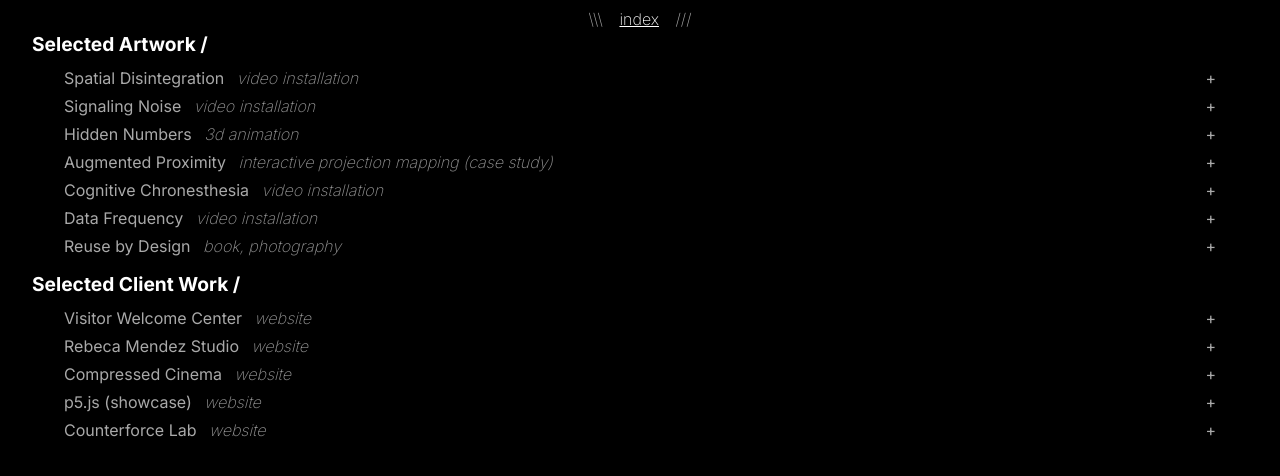
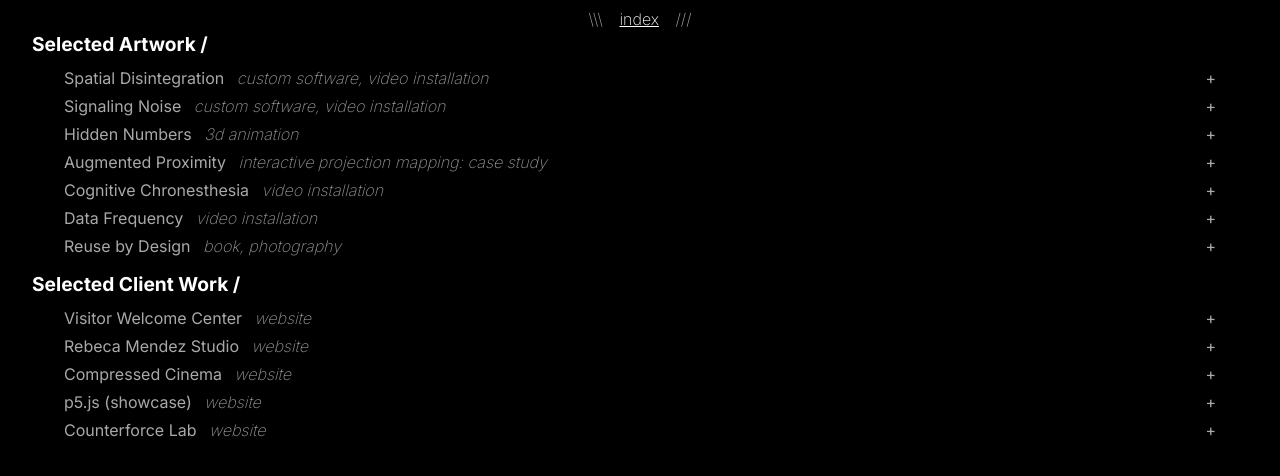
Before and after one commit to karinaxlpz/portfolio, a plain HTML site: page index.html in a window 1280 px wide. Both pictures are taken after a click on the element "index". Drawn offline with nearby package versions, Linux system fonts and the light colour scheme.

Commit message:
title description

```diff
--- a/index.html
+++ b/index.html
@@ -41,7 +41,7 @@
                         <span class="index-item-yr">2019</span>
                         <span class="index-item-title">
                             <span class="index-item-title-name">Spatial Disintegration</span>
-                        <span class="index-item-title-description">video installation</span>
+                        <span class="index-item-title-description">custom software, video installation</span>
                         </span>
                     </div>
                     <div class="index-content">
@@ -80,7 +80,7 @@
                         <span class="index-item-yr">2019</span>
                         <span class="index-item-title">
                             <span class="index-item-title-name">Signaling Noise</span>
-                        <span class="index-item-title-description">video installation</span>
+                        <span class="index-item-title-description">custom software, video installation</span>
                         </span>
                     </div>
                     <div class="index-content">
@@ -144,7 +144,7 @@
                         <span class="index-item-yr">2019</span>
                         <span class="index-item-title">
                             <span class="index-item-title-name">Augmented Proximity</span>
-                        <span class="index-item-title-description">interactive projection mapping (case study)</span>
+                        <span class="index-item-title-description">interactive projection mapping: case study</span>
                         </span>
                     </div>
                     <div class="index-content">
```
